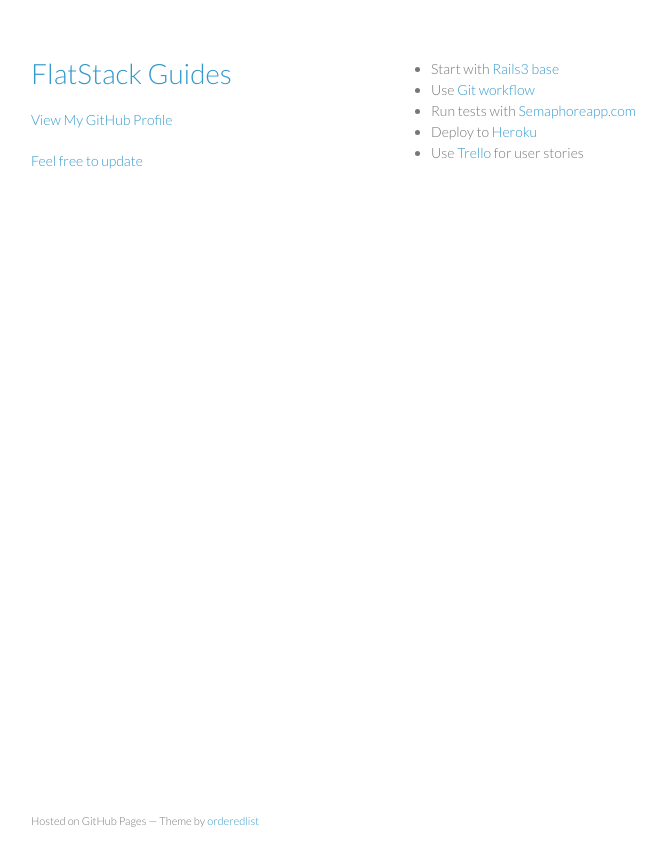
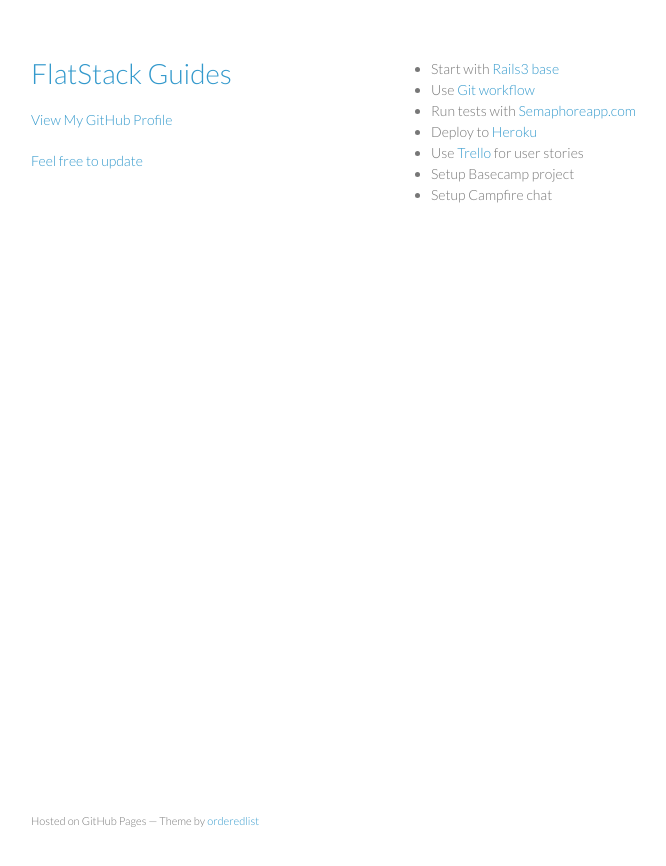
Before and after one commit to mike-burns/fs.github.com, a Jekyll site: the page built from dev/new-project-setup.md, in a window 1280 px wide. Shown: the top 866 px of the page, without its empty margins (179-845 px from the left). Built offline with Jekyll 4.4.1, drawn with Linux system fonts in a browser that asks for light colours.

Commit message:
Update dev/new-project-setup.md
added new bullets for starting a project

```diff
--- a/dev/new-project-setup.md
+++ b/dev/new-project-setup.md
@@ -7,3 +7,5 @@ layout: default
 * Run tests with [Semaphoreapp.com](/dev/ci-semaphoreapp)
 * Deploy to [Heroku](/deploy/heroku)
 * Use [Trello](/management/trello) for user stories
+* Setup Basecamp project
+* Setup Campfire chat
```
